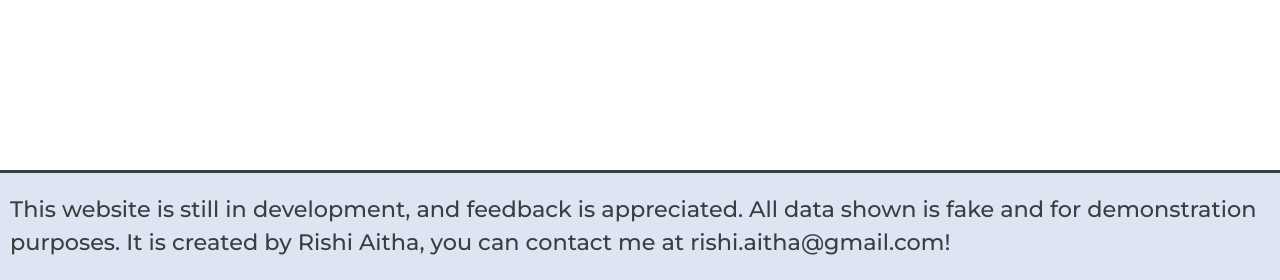
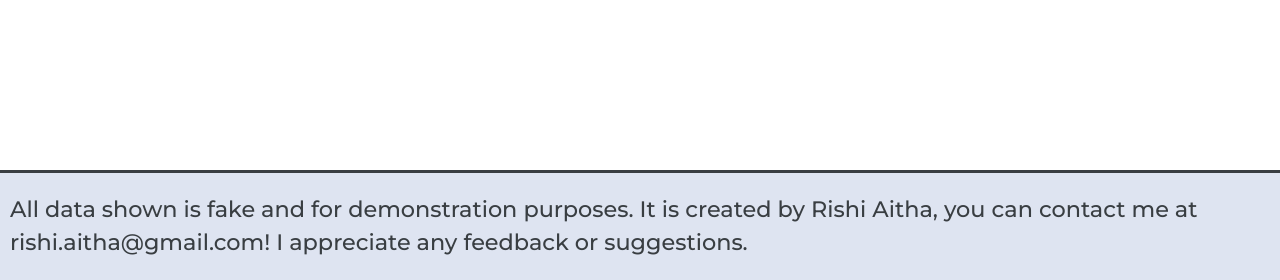
Before and after one commit to RishiAitha/club_directory, a Django app: page / in a window 1280 px wide. Shown: the part 520-800 px from the top of the page. Run offline with Django 4.2, Linux system fonts and the light colour scheme; data that the repository does not hold is empty; parts of the project's set-up code (start-up, migrations or seed data) failed here and were passed over; some libraries are stand-ins or nearby versions.

Commit message:
footer change for testing

```diff
--- a/app/clubs/templates/clubs/layout.html
+++ b/app/clubs/templates/clubs/layout.html
@@ -67,7 +67,7 @@
         </div>
 
         <footer>
-            <p>This website is still in development, and feedback is appreciated. All data shown is fake and for demonstration purposes. It is created by Rishi Aitha, you can contact me at rishi.aitha@gmail.com!</p>
+            <p>All data shown is fake and for demonstration purposes. It is created by Rishi Aitha, you can contact me at rishi.aitha@gmail.com! I appreciate any feedback or suggestions.</p>
         </footer>
     </body>
 </html>
```
